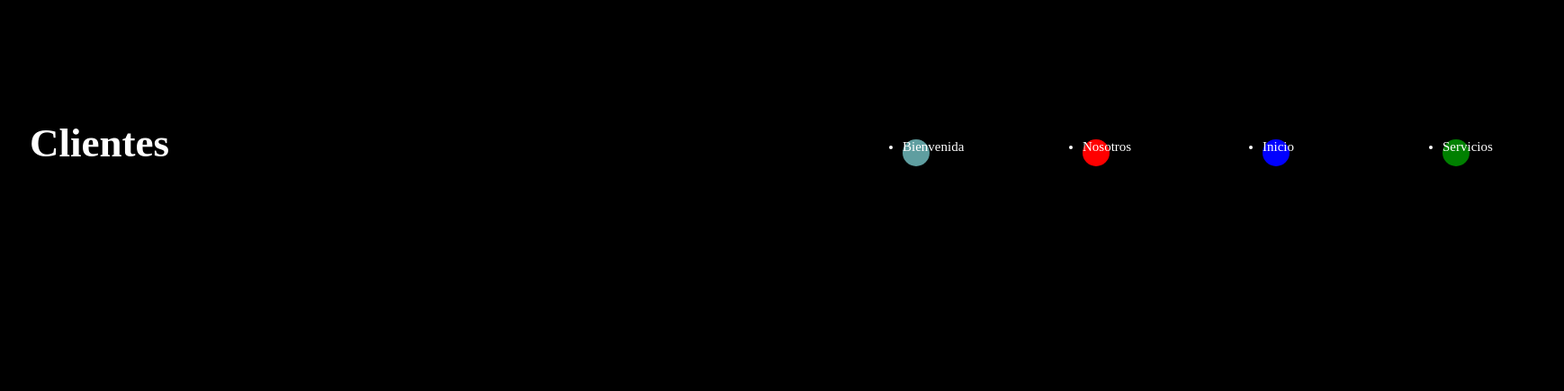
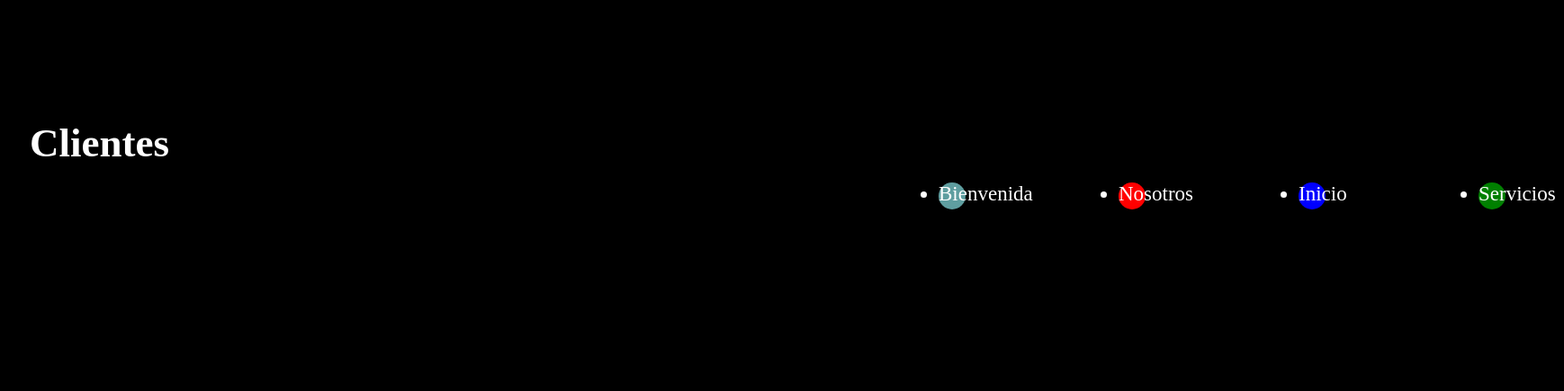
Before and after one commit to lucasfcolman/proyectofinal, a plain HTML site: page paginas/nosotros.html in a window 1280 px wide. Shown: the top 435 px of the page at 90% size, 1738 px wide, since content can reach past the window. Drawn offline with Linux system fonts and the light colour scheme; grey boxes are pictures that could not be loaded.

Commit message:
nuevos cambios

```diff
--- a/style.css
+++ b/style.css
@@ -32,7 +32,7 @@ html, body{
     border: 4px;
 
 }
-element.style {
+.element-style {
     display: flex;
     padding: 30px 20px 5px 16px;}
 
@@ -44,14 +44,13 @@ element.style {
 
 .principal{
     width: 1000px;
-    padding: 122px;
+    padding: 162px;
     text-decoration: none;
-    font-size: 15px;
+    font-size: 23px;
     color: white;
     font-family: serif;
     display: flex;
-    justify-content: space-around
-
+    justify-content: space-around;
 }
 
 .principal-paragraph{
```
Also changed, not shown: index.html (+2 -0 lines).
